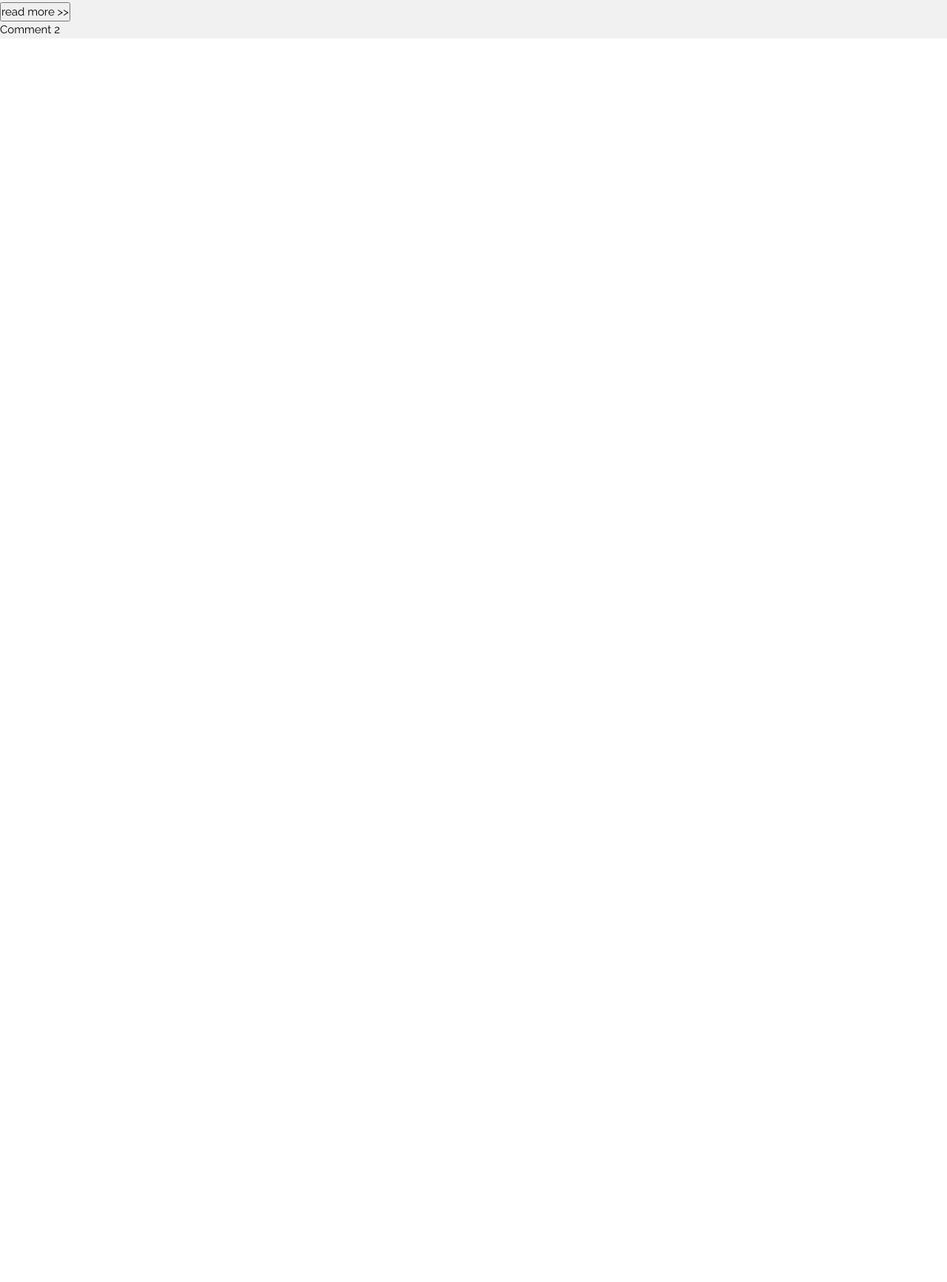
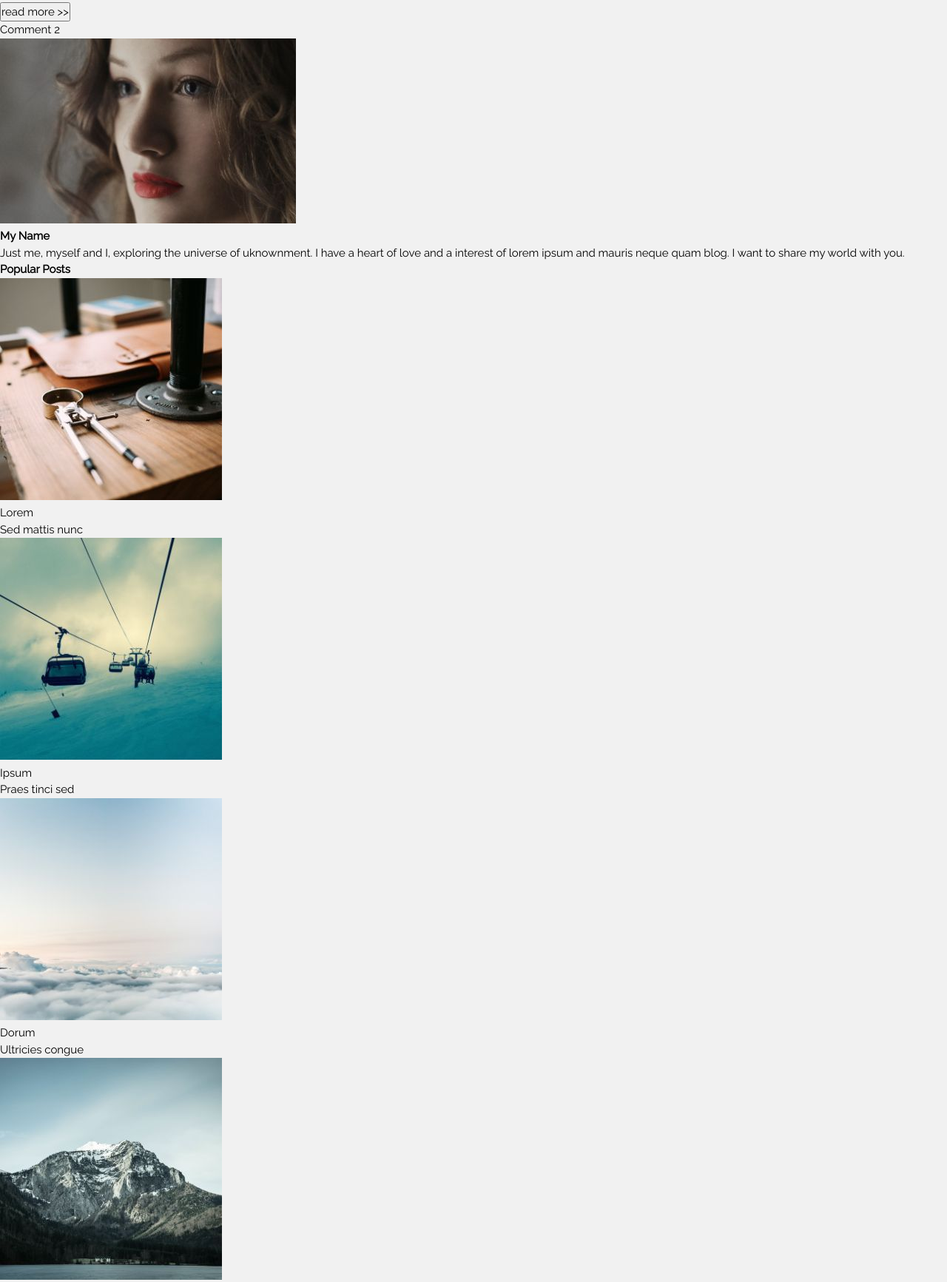
Before and after one commit to Suy4Dever/my-blog-html-css, a plain HTML site: page index.html in a window 1280 px wide. Shown: the part 860-2593 px from the top of the page at 74% size. Before the commit the page ends 912 px from the top, so only its background shows below. Drawn offline with Linux system fonts and the light colour scheme.

Commit message:
add content for blog

```diff
--- a/index.html
+++ b/index.html
@@ -65,7 +65,56 @@
             </div>
           </div>
         </div>
-        <div class="right-content-container"></div>
+        <div class="right-content-container">
+          <div class="introduce-content">
+            <img src="./img/avatar_g.jpg" alt="Image of author" />
+            <h4>My Name</h4>
+            <p>
+              Just me, myself and I, exploring the universe of uknownment. I
+              have a heart of love and a interest of lorem ipsum and mauris
+              neque quam blog. I want to share my world with you.
+            </p>
+          </div>
+          <div class="popular-post">
+            <div class="popular-post-header">
+              <h4>Popular Posts</h4>
+            </div>
+            <div class="post-item">
+              <img src="./img/workshop.jpg" alt="image of a workshop" />
+              <div class="post-description">
+                <p>Lorem</p>
+                <p>Sed mattis nunc</p>
+              </div>
+            </div>
+            <div class="post-item">
+              <img src="./img/gondol.jpg" alt="image of a gondol" />
+              <div class="post-description">
+                <p>Ipsum</p>
+                <p>Praes tinci sed</p>
+              </div>
+            </div>
+            <div class="post-item">
+              <img src="./img/skies.jpg" alt="image of a sky" />
+              <div class="post-description">
+                <p>Dorum</p>
+                <p>Ultricies congue</p>
+              </div>
+            </div>
+            <div class="post-item">
+              <img src="./img/rock.jpg" alt="image of a rock moutain" />
+              <div class="post-description">
+                <p>Mingsum</p>
+                <p>Lorem ipsum dipsum</p>
+              </div>
+            </div>
+          </div>
+          <div class="tag-container">
+            <div class="tag-title">
+              <h4>Tags</h4>
+            </div>
+            <div class="tag-content-container"></div>
+          </div>
+        </div>
       </article>
       <footer></footer>
     </div>
```
